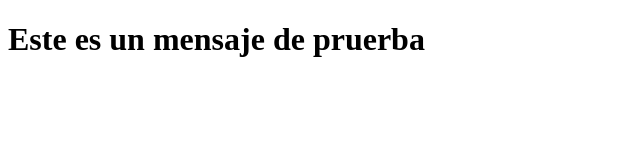
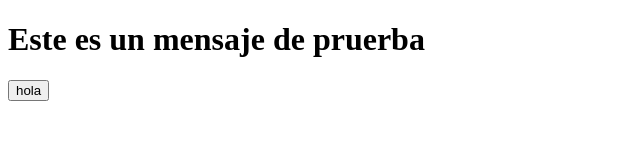
Before and after one commit to JoelArriola502/PracticaProyecto, a plain HTML site: page src/index.html in a window 1280 px wide. Shown: the whole page, without its empty margins (0-640 px from the left). Drawn offline with Linux system fonts and the light colour scheme.

Commit message:
agregue el boton

```diff
--- a/src/index.html
+++ b/src/index.html
@@ -8,7 +8,9 @@
 <body>
     <div class="container">
         <h1 id="prueba"></h1>
+        <button>hola</button>
     </div>
+
 
 </body>
 <script src="./index.js"></script>
```
